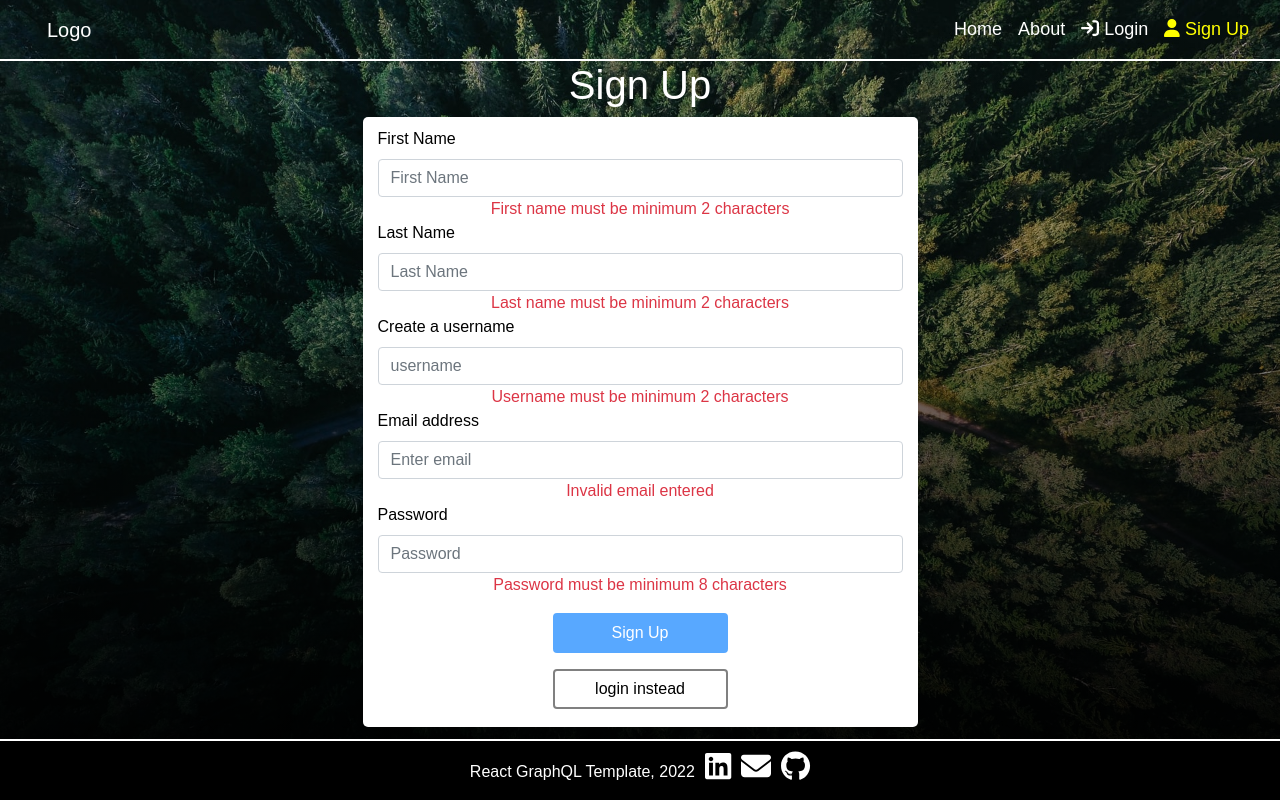
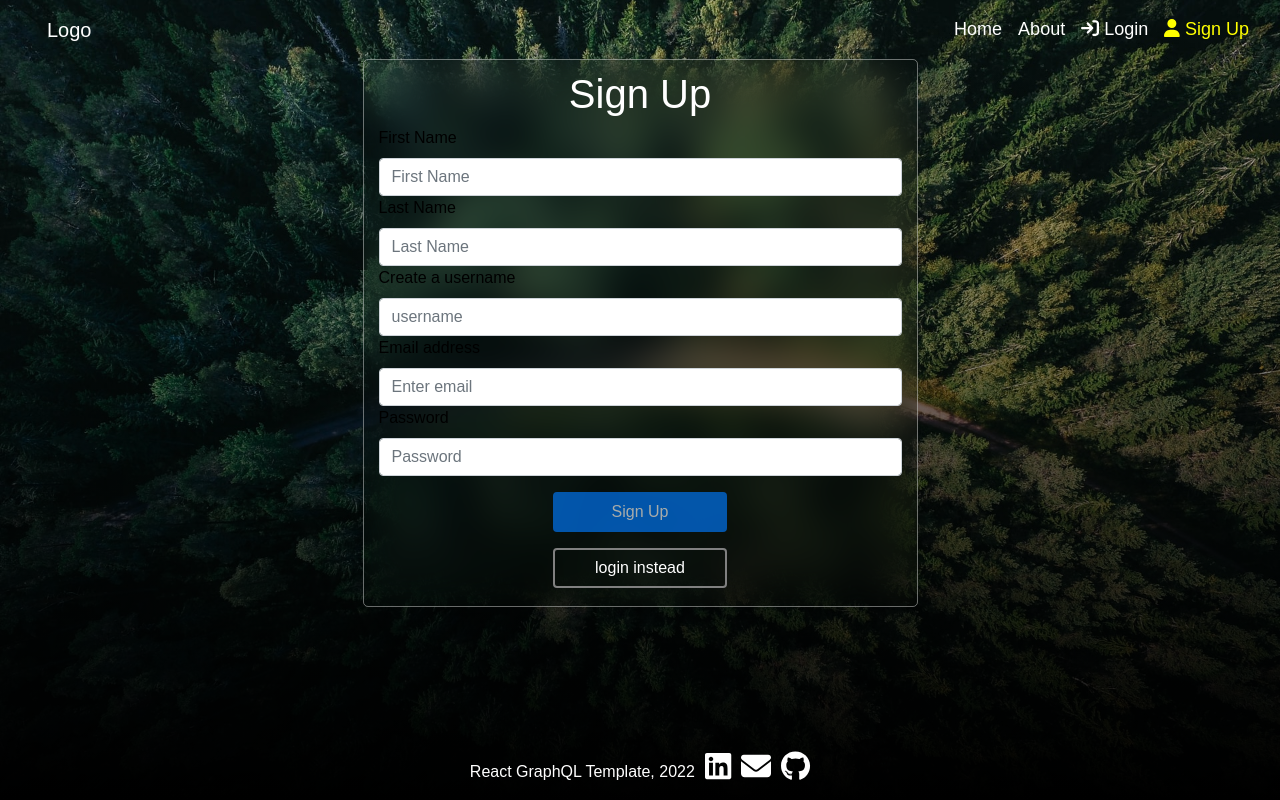
Before and after one commit to HobbaZ/React-Graphql-Template, a React (Create React App) app in the folder client/: page /signup in a window 1280 px wide. Built offline with nearby package versions, Linux system fonts and the light colour scheme.

Commit message:
connected it to correct database and updated styling

```diff
--- a/client/src/app.css
+++ b/client/src/app.css
@@ -6,6 +6,10 @@
 
   .App {
     text-align: center;
+  }
+
+  h1 {
+    color: var(--light);
   }
 
   html, body {
@@ -48,7 +52,7 @@
   }
 
   .navbar {
-    border-bottom: 2px var(--light) solid;
+
     font-size: large;
     color: var(--dark);
     font-weight: 500;
@@ -63,33 +67,43 @@
   }
 
   form {
-    background-color: var(--light);
+    background-color: var(--transparent);
     color: var(--dark);
     border-radius: 5px;
+    backdrop-filter:blur(20px);
+    border: 1px rgba(255, 255, 255, 0.404) solid;
     height: 100%;
     padding: 10px;
   }
 
+  .btn-danger {
+    background-color: var(--transparent);
+    border: red solid 2px;
+    color: red;
+    font-weight: 600;
+  }
+
   .btn-dark {
     border: 2px solid var(--light);
+    color: var(--light);
     background-color: var(--transparent);
   }
 
   .btn-dark:hover {
-    background-color: rgba(255, 255, 255, 0.171);
-    border: 2px solid var(--transparent);
+    background-color: var(--transparent);
+    border: 2px solid rgba(255, 255, 255, 0.164);
   }
 
   .form-btn {
     border: 2px solid grey;
-    color: var(--dark);
+    color: var(--light);
     background-color: var(--transparent);
   }
 
   .form-btn:hover {
-    border: 2px solid var(--transparent);
+    border: 2px solid rgba(255, 255, 255, 0.164);
     background-color: var(--transparent);
-    color: var(--dark);
+    color: var(--light);
   }
 
   #hamburgerIcon {
@@ -104,8 +118,7 @@
 
   footer {
     margin-top: 20px;
-    background-color: rgb(0, 0, 0);
-    border-top: 2px var(--light) solid;
+    background-color: var(--transparent);
     align-items: center;
     width: 100vw;
     padding-top: 10px;
--- a/client/src/pages/Login.js
+++ b/client/src/pages/Login.js
@@ -61,7 +61,7 @@ function Login() {
 
   return (
     <Container>
-          <h1 className='text-center'>Login</h1>
+
             {data ? (
               <p className='text-cennter'>
                 Success! Logging you in
@@ -69,12 +69,14 @@ function Login() {
             ) : (
               <Form validated={validated} onSubmit={submitForm} className='mx-auto col-sm-12 col-md-9 col-lg-6'>
 
+              <h1 className='text-center'>Login</h1>
+
               <Form.Group>
                   <Form.Label>Email address</Form.Label>
                   <Form.Control type="email" name ="email" value={formInput.email || ''} placeholder="Enter email" onChange={inputChange} required/>
               </Form.Group>
 
-              {!emailRegex.test(formInput.email) ?
+              {formInput.email!== '' && !emailRegex.test(formInput.email) ?
                   <div className="text-center text-danger">{"Invalid email entered"}</div> : ''}
 
 
@@ -83,7 +85,7 @@ function Login() {
                   <Form.Control type="password" name="password" value={formInput.password || ''} placeholder="Password" onChange={inputChange} required/>
               </Form.Group>
 
-              {formInput.password.length < 8 ?
+              {formInput.password!== '' && formInput.password.length < 8 ?
                   <div className="text-center text-danger">{"Password must be minimum 8 characters"}</div> : ''}
 
               {infoMessage && (
--- a/client/src/pages/Profile.js
+++ b/client/src/pages/Profile.js
@@ -54,6 +54,8 @@ function Greeting(props) {
 
     // state for messages
     const [infoMessage, setInfoMessage] = useState('');
+
+    let emailRegex = /^[a-zA-Z0-9.!#$%&’*+/=?^_`{|}~-]+@[a-zA-Z0-9-]+(?:\.[a-zA-Z0-9-]+)*$/;
 
 
     //Get user data when component loads
@@ -184,28 +186,42 @@ function Greeting(props) {
                 <>
                 <Container className='fluid'>
             <div>
+
+            <Form onSubmit={submitForm} className='mx-auto'>
+
             <h1 className='text-center'>Update Your Details</h1>
-            <Form onSubmit={submitForm} className='mx-auto'>
 
                 <Form.Group className="mb-3" disabled={submittingForm}>
                     <Form.Label>Update First Name</Form.Label>
                     <Form.Control type="text" name ="firstname" value={formInput.firstname || userData.firstname} placeholder={userData.firstname} onChange={handleChange} minLength={2}/>
                 </Form.Group>
 
+                {formInput.firstname!== '' && formInput.firstname.length < 2 ?
+                  <div className="text-center text-danger">{"First name must be minimum 2 characters"}</div> : ''}
+
                 <Form.Group className="mb-3" disabled={submittingForm}>
                     <Form.Label>Update Last Name</Form.Label>
                     <Form.Control type="text"name ="lastname" value={formInput.lastname || userData.lastname} placeholder={userData.lastname} onChange={handleChange} minLength={2}/>
                 </Form.Group>
+
+                {formInput.lastname!== '' && formInput.lastname.length < 2 ?
+                  <div className="text-center text-danger">{"Last name must be minimum 2 characters"}</div> : ''}
 
                 <Form.Group className="mb-3" disabled={submittingForm}>
                     <Form.Label>Update Username</Form.Label>
                     <Form.Control type="text" name ="username" value={formInput.username || userData.username} placeholder={userData.username} onChange={handleChange} minLength={2}/>
                 </Form.Group>
 
+                {formInput.username!== '' && formInput.username.length < 2 ?
+                  <div className="text-center text-danger">{"Username must be minimum 2 characters"}</div> : ''}
+
                 <Form.Group className="mb-3" disabled={submittingForm}>
                     <Form.Label>Update Email address</Form.Label>
                     <Form.Control type="email" name ="email" value={formInput.email || userData.email} placeholder={userData.email} onChange={handleChange} minLength={2}/>
                 </Form.Group>
+
+                {formInput.email!== '' && !emailRegex.test(formInput.email) ?
+                  <div className="text-center text-danger">{"Invalid email entered"}</div> : ''}
 
                 {infoMessage && (
               <div className='text-center text-dark'>{infoMessage}</div>
--- a/client/src/pages/Signup.js
+++ b/client/src/pages/Signup.js
@@ -61,7 +61,7 @@ function SignupForm () {
 
   return (
     <Container>
-      <h1 className='text-center'>Sign Up</h1>
+
 
         {data ? (
               <p className='text-center'>
@@ -71,12 +71,14 @@ function SignupForm () {
 
       <Form validated={validated} onSubmit={handleSubmit} className='mx-auto col-sm-12 col-md-9 col-lg-6'>
 
+      <h1 className='text-center'>Sign Up</h1>
+
     <Form.Group>
         <Form.Label>First Name</Form.Label>
         <Form.Control type="text" name ="firstname" value={formInput.firstname || ''} placeholder="First Name" onChange={handleChange} required minLength={2}/>
     </Form.Group>
 
-    {formInput.firstname.length < 2 ?
+    {formInput.firstname!== '' && formInput.firstname.length < 2 ?
                   <div className="text-center text-danger">{"First name must be minimum 2 characters"}</div> : ''}
 
     <Form.Group>
@@ -84,7 +86,7 @@ function SignupForm () {
         <Form.Control type="text"name ="lastname" value={formInput.lastname || ''} placeholder="Last Name" onChange={handleChange} required minLength={2}/>
     </Form.Group>
 
-    {formInput.lastname.length < 2 ?
+    {formInput.lastname!== '' && formInput.lastname.length < 2 ?
                   <div className="text-center text-danger">{"Last name must be minimum 2 characters"}</div> : ''}
 
     <Form.Group>
@@ -92,7 +94,7 @@ function SignupForm () {
         <Form.Control type="text" name ="username" value={formInput.username || ''} placeholder="username" onChange={handleChange} required minLength={2} formNoValidate={true}/>
     </Form.Group>
 
-    {formInput.username.length < 2 ?
+    {formInput.username!== '' && formInput.username.length < 2 ?
                   <div className="text-center text-danger">{"Username must be minimum 2 characters"}</div> : ''}
 
     <Form.Group>
@@ -100,7 +102,7 @@ function SignupForm () {
         <Form.Control type="email" name ="email" value={formInput.email || ''} placeholder="Enter email" onChange={handleChange} required minLength={2}/>
     </Form.Group>
 
-    {!emailRegex.test(formInput.email) ?
+    {formInput.email!== '' && !emailRegex.test(formInput.email) ?
                   <div className="text-center text-danger">{"Invalid email entered"}</div> : ''}
 
     <Form.Group>
@@ -108,7 +110,7 @@ function SignupForm () {
         <Form.Control type="password" name="password" value={formInput.password || ''} placeholder="Password" onChange={handleChange} required minLength={8}/>
     </Form.Group>
 
-    {formInput.password.length < 8 ?
+    {formInput.password!== '' && formInput.password.length < 8 ?
                   <div className="text-center text-danger">{"Password must be minimum 8 characters"}</div> : ''}
 
     {infoMessage && (
```
Also changed, not shown: 1 other file (tests, documents, lock files or other folders).
